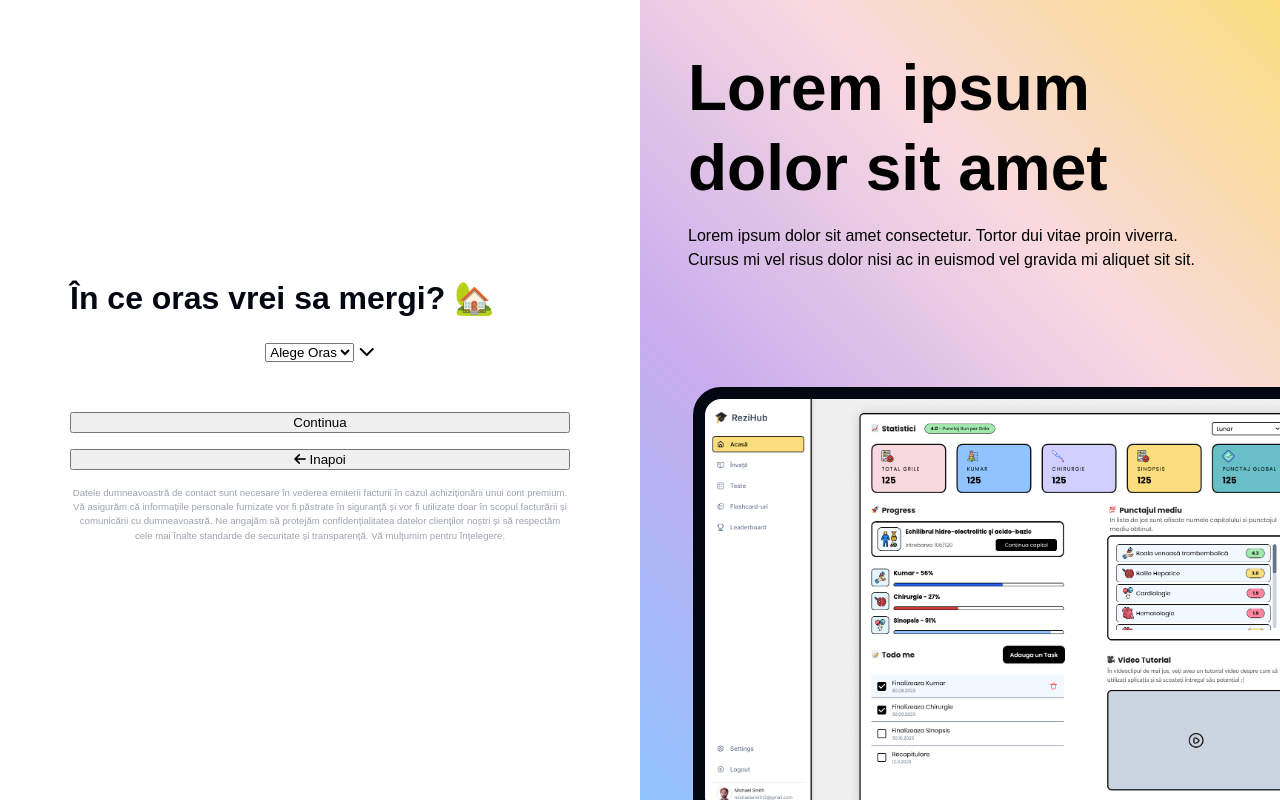
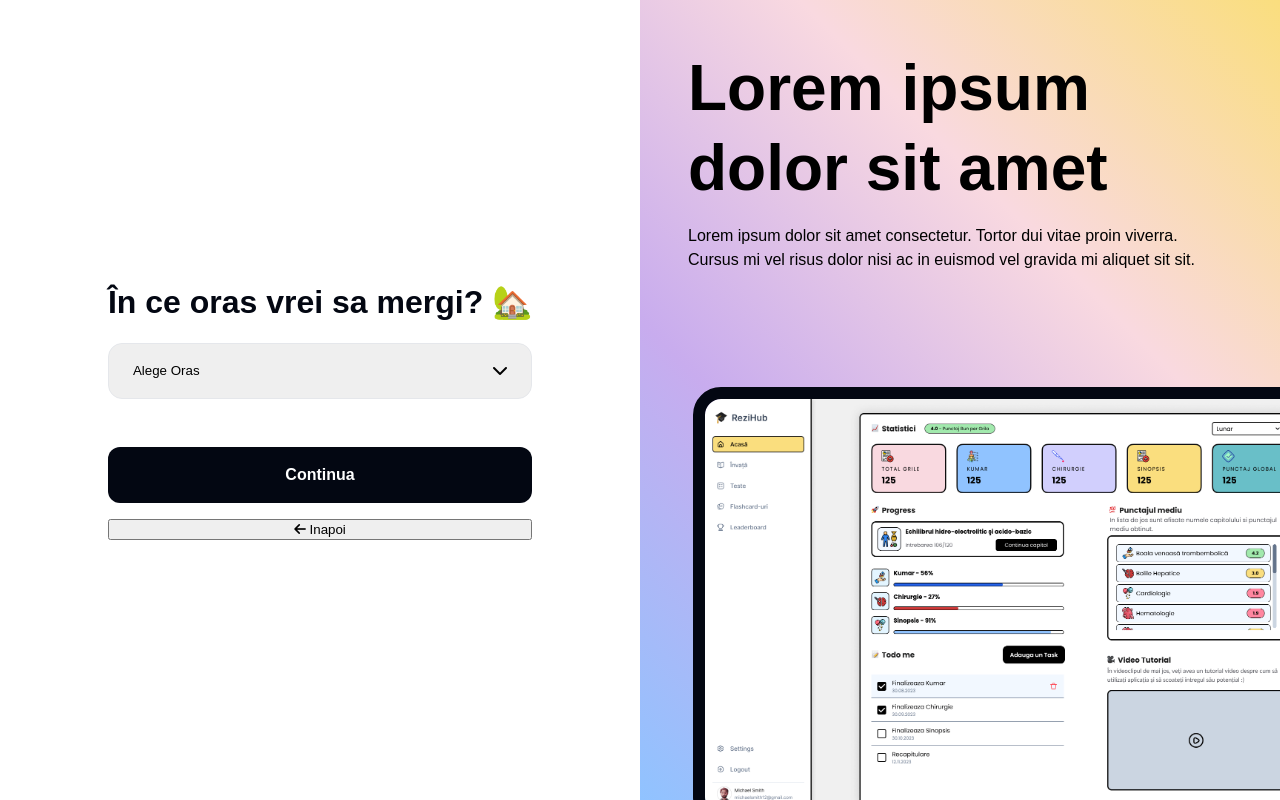
Before and after one commit to feierv/rezihub_app, a Django app: template templates/authentication/steps/step5.html in a window 1280 px wide. Run offline with Django 4.2, Linux system fonts and the light colour scheme; the template is opened without the code that fills it, so the values that code supplies are empty; some libraries are stand-ins or nearby versions.

Commit message:
changes in style

```diff
--- a/static/css/_auth.css
+++ b/static/css/_auth.css
@@ -48,7 +48,7 @@
 }
 
 
-.auth-form__actions {
+.form__actions {
     width         : 100%;
     display       : flex;
     flex-direction: column;
--- a/templates/authentication/register.html
+++ b/templates/authentication/register.html
@@ -33,7 +33,7 @@
                     <div class="form__error--text">{{ errors.password2 }}</div>
                     {% endif %}
                 </div>
-                <div class="auth-form__actions">
+                <div class="form__actions">
                     <button
                         class="button button--primary"
                         type="submit">Register</button>
--- a/templates/authentication/steps/step1.html
+++ b/templates/authentication/steps/step1.html
@@ -47,7 +47,7 @@
           <label for="number" class="form__label">Numar:</label>
           <input id="number" type="tel" maxlength="5" name='numar' class="form__input {% if errors.numar %} form__error {% endif %}" required placeholder="Introduce-ți Numarul">
         </div>
-        <div class="auth-form__actions">
+        <div class="form__actions">
           <button id="button-stepper-1" type="submit" class="button button--primary">
             <span>Continua</span>
           </button>
--- a/templates/authentication/steps/step2.html
+++ b/templates/authentication/steps/step2.html
@@ -19,13 +19,13 @@
                             {% endfor %}
 
                           </ul>
-                          <div class="auth-form__actions">
+                          <div class="form__actions">
                               <button
                                   id="button-stepper-2"
                                   class="button button--primary" type='submit'>
                                   <span>Continua</span>
                               </button>
-                              <button id="button-stepper-back-2" class="button button--back" data-url="/step1.html">
+                              <button id="button-submit" class="button button--back" data-url="/step1.html">
                                   <span>
                                       <i class="fa-solid fa-arrow-left"></i>
                                       Inapoi
--- a/templates/authentication/steps/step5.html
+++ b/templates/authentication/steps/step5.html
@@ -6,37 +6,27 @@
       <h1 class="auth__title-stepper">În ce oras vrei sa mergi?  🏡</h1>
       <form id="step-5" method="post" class="auth-form" action="{% url 'continue-register' %}">
         {% csrf_token %}
-        <div class="select">
-          <select class="select__input" required name='oras'>
+        <div class="form__select">
+          <select class="form__select--input" required name='oras'>
             <option value="">Alege Oras</option>
             {% for city in cities %}
             <option value="{{city.nume}}">{{city.nume}}</option>
             {% endfor %}
           </select>
-          <i class="fa-solid fa-chevron-down select__icon"></i>
+          <i class="fa-solid fa-chevron-down form__select--icon"></i>
         </div>
-        <div class="auth-form__actions">
-          <button
-            id="button-stepper-4"
-            class="auth-form__button auth-form__button--primary" type='submit'>
-          <span>Continua</span>
+        <div class="form__actions">
+          <button id="submit-button" class="button button--primary" type='submit'>
+            <span>Continua</span>
           </button>
-          <button
-            id="button-stepper-back-4"
-            class="auth-form__button auth-form__button--back"data-url="/step4.html">
-          <span>
-          <i class="fa-solid fa-arrow-left"></i>
-          Inapoi
-          </span>
+          <button id="back-button" class="auth-form__button auth-form__button--back "data-url="/step4.html">
+            <span>
+              <i class="fa-solid fa-arrow-left"></i>
+              Inapoi
+            </span>
           </button>
         </div>
       </form>
-      <div class="stepper__info">
-        Datele dumneavoastră de contact sunt necesare în vederea emiterii facturii în cazul achiziționării unui cont premium.
-        Vă asigurăm că informațiile personale furnizate vor fi păstrate în siguranță și vor fi utilizate doar în scopul facturării și comunicării cu dumneavoastră.
-        Ne angajăm să protejăm confidențialitatea datelor clienților noștri și să respectăm cele mai înalte standarde de securitate și transparență.
-        Vă mulțumim pentru înțelegere.
-      </div>
     </div>
   </div>
   <div class="auth__right">
```
